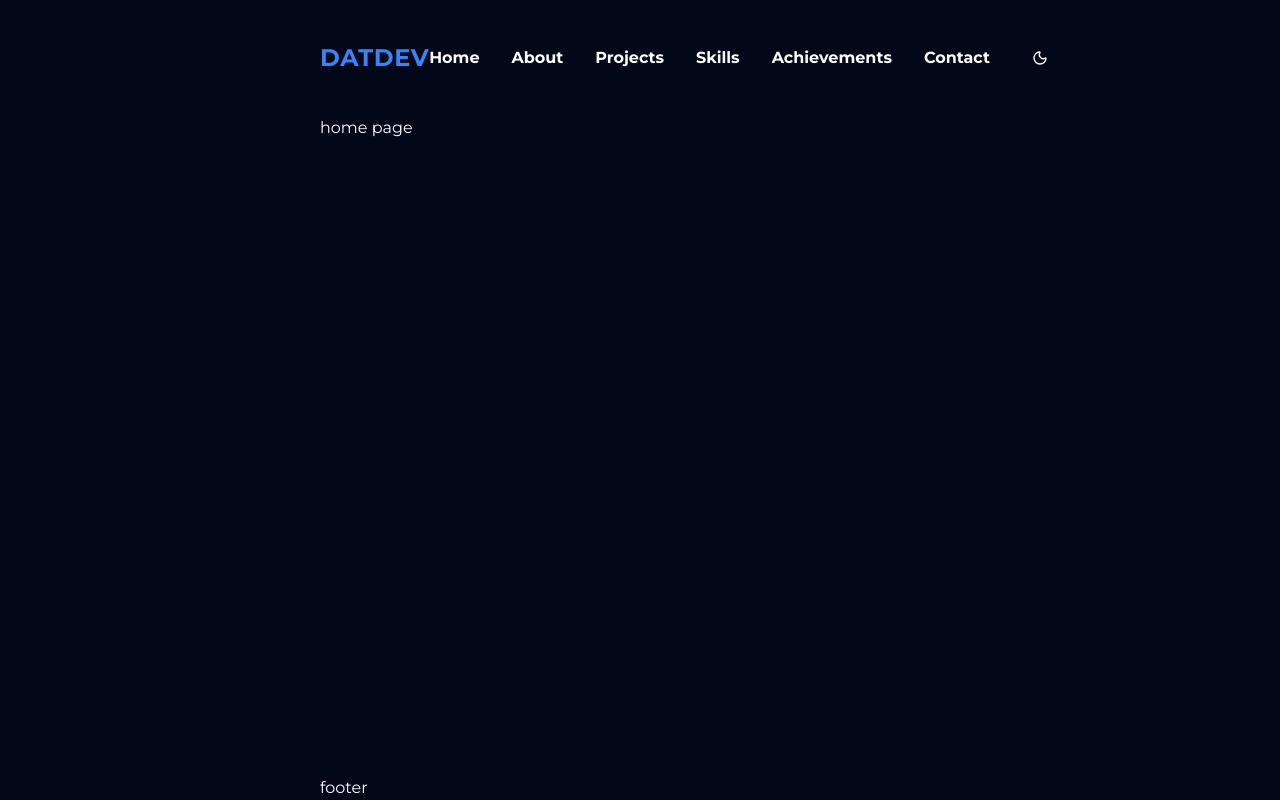
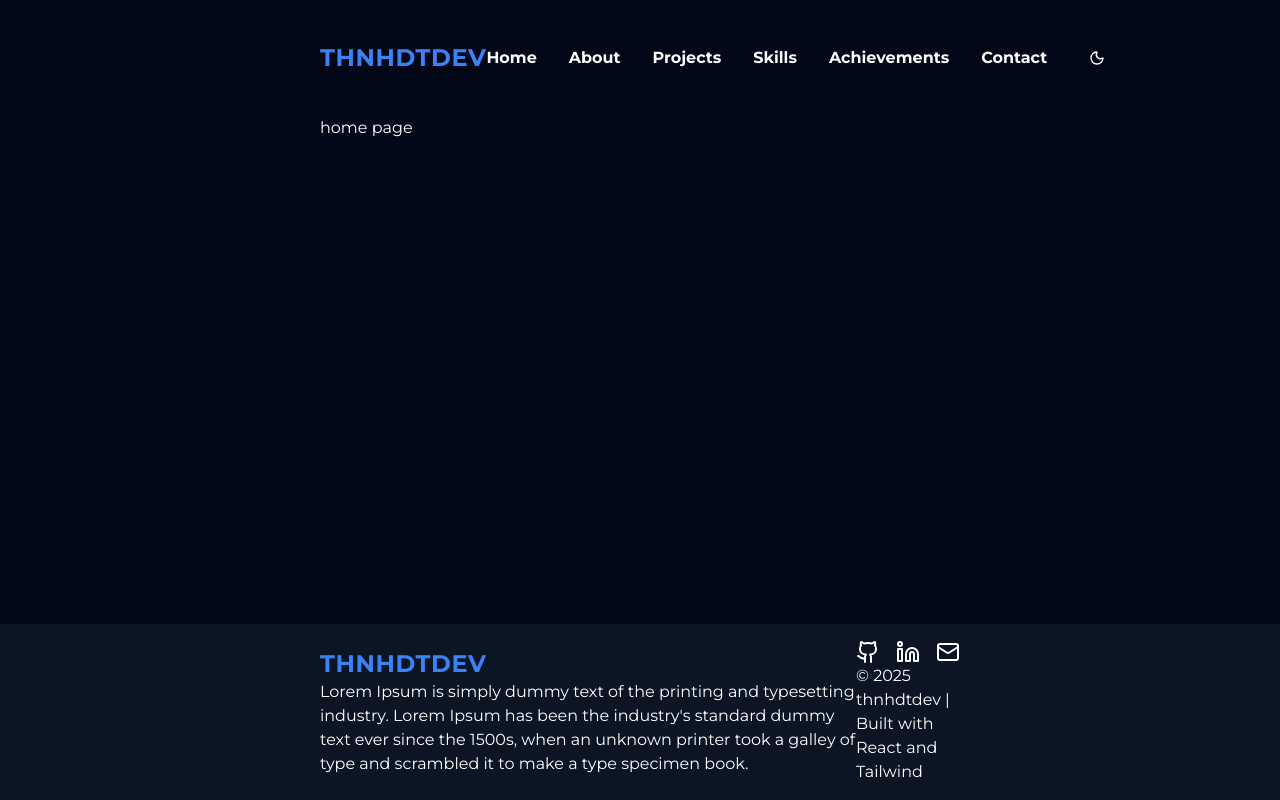
Before and after one commit to thnhdtdev/portfolio, a React (Vite) app: page / in a window 1280 px wide. Built offline with nearby package versions, Linux system fonts and the light colour scheme.

Commit message:
✨  feat: UI footer

```diff
--- a/src/App.jsx
+++ b/src/App.jsx
@@ -6,7 +6,7 @@ import HomePage from "@/view/homepage.jsx";
 
 function App() {
 	return (
-		<div className="h-screen flex flex-col px-80">
+		<div className="h-screen flex flex-col">
 			<Header />
 			<main className="flex-1">
 				<Routes>
--- a/src/components/layout/footer.jsx
+++ b/src/components/layout/footer.jsx
@@ -1,8 +1,31 @@
-const Footer = () =>{
-    return(
-        <div>
-            footer
-        </div>
-    )
-}
-export default Footer
+import { Github, Linkedin, Mail } from "lucide-react";
+
+const Footer = () => {
+	return (
+		<div className="px-80 h-44 bg-[#0b1523]">
+			<div className="flex justify-start items-center h-full">
+				<div>
+					<h1 className="font-bold text-2xl text-blue-500 tracking-wide select-none uppercase">
+						thnhdtdev
+					</h1>
+					<p>
+						Lorem Ipsum is simply dummy text of the printing and typesetting industry.
+						Lorem Ipsum has been the industry's standard dummy text ever since the
+						1500s, when an unknown printer took a galley of type and scrambled it to
+						make a type specimen book.
+					</p>
+				</div>
+				<div>
+					<div className="flex items-center gap-4">
+						<Github />
+						<Linkedin />
+						<Mail />
+					</div>
+					<div>© 2025 thnhdtdev | Built with React and Tailwind</div>
+				</div>
+			</div>
+		</div>
+	);
+};
+
+export default Footer;
--- a/src/components/layout/header.jsx
+++ b/src/components/layout/header.jsx
@@ -13,8 +13,10 @@ const Header = () => {
 	const [theme, setTheme] = useState("dark");
 
 	return (
-		<nav className="flex items-center justify-between py-10">
-			<div className="font-bold text-2xl text-blue-500 tracking-wide select-none">DATDEV</div>
+		<nav className="flex items-center justify-between py-10 px-80">
+			<div className="font-bold text-2xl text-blue-500 tracking-wide select-none uppercase">
+				thnhdtdev
+			</div>
 
 			<div className="flex items-center gap-8">
 				<ul className="flex space-x-8 font-semibold">
--- a/src/view/homepage.jsx
+++ b/src/view/homepage.jsx
@@ -1,8 +1,4 @@
-const HomePage = () =>{
-    return(
-        <div className="">
-            home page
-        </div>
-    )
-}
-export default HomePage
+const HomePage = () => {
+	return <div className="px-80">home page</div>;
+};
+export default HomePage;
```
